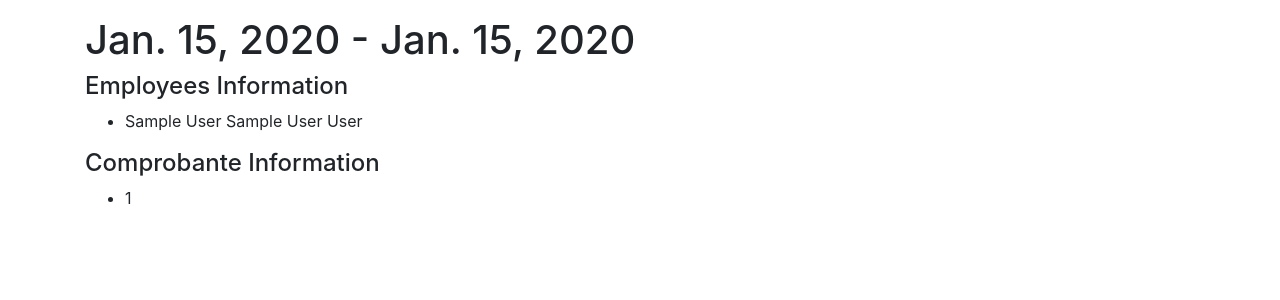
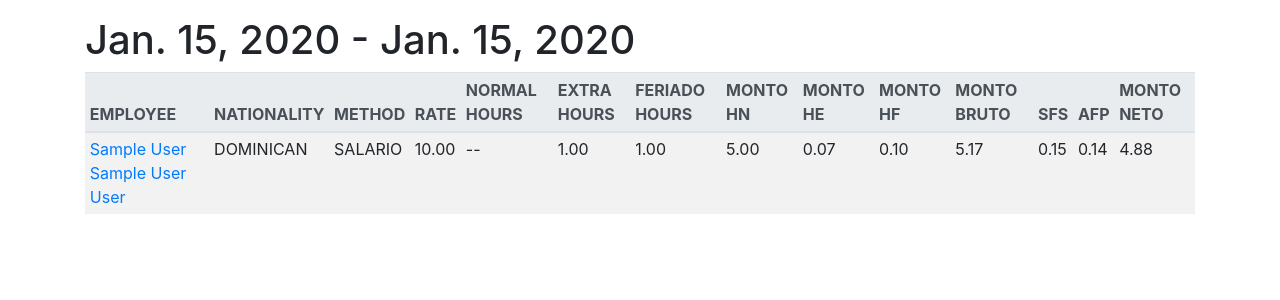
Before and after one commit to g8jedi/jelly, a Django app: page /human-resources/nomina/1/ in a window 1280 px wide. Shown: the part 128-428 px from the top of the page. Run offline with Django 3.2, Linux system fonts and the light colour scheme; tables that the repository leaves empty hold one stand-in row (values such as "Sample post"); some libraries are stand-ins or nearby versions.

Commit message:
Can now run nomina and see table summary of comprobantes in nomina

```diff
--- a/human_resources/forms.py
+++ b/human_resources/forms.py
@@ -48,7 +48,7 @@ class ComprobanteForm(ModelForm):
 
 ComprobanteFormSet = inlineformset_factory(
     Nomina, Comprobante, form=ComprobanteForm,
-    fields=['employee', 'normal_hours', 'extra_hours', 'feriado_hours'], extra=1, can_delete=True
+    fields=['employee', 'normal_hours', 'extra_hours', 'feriado_hours'], extra=0, can_delete=True
 )
 
 
--- a/human_resources/models.py
+++ b/human_resources/models.py
@@ -208,11 +208,11 @@ class Nomina(models.Model):
 
 
 def set_up_nomina(sender, instance, **kwargs):
-    active_employees = list(Employee.objects.filter(active=True))
-    print(active_employees)
-    for employee in active_employees:
-        instance.employees.add(employee)
-        Comprobante.objects.create(nomina=instance, employee=employee)
+    if instance.employees.exists() is not True:
+        active_employees = list(Employee.objects.filter(active=True))
+        for employee in active_employees:
+            instance.employees.add(employee)
+            Comprobante.objects.create(nomina=instance, employee=employee)
 
 
 post_save.connect(set_up_nomina, sender=Nomina)
--- a/human_resources/templates/human_resources/formset.html
+++ b/human_resources/templates/human_resources/formset.html
@@ -1,7 +1,7 @@
 
 {% load crispy_forms_tags %}
 {% load staticfiles %}
-<table class="col-md-9" style="margin-left: 10px;">
+<table class="table table-striped table-sm">
 {{ formset.management_form|crispy }}
 
     {% for form in formset.forms %}
--- a/human_resources/templates/human_resources/nomina_detail.html
+++ b/human_resources/templates/human_resources/nomina_detail.html
@@ -11,22 +11,57 @@
 {% endblock %}
 {% block content %}
 	<h1>{{ nomina.pay_period_start }} - {{ nomina.pay_period_end }}</h1>
+<table class="table table-striped table-sm">
+	<thead class="thead-light">
+   	 <tr>
+      <th scope="col">EMPLOYEE</th>
+      <th scope="col">NATIONALITY</th>
+      <th scope="col">METHOD</th>
+      <th scope="col">RATE</th>
+      <th scope="col">NORMAL HOURS</th>
+	  <th scope="col">EXTRA HOURS</th>
+	  <th scope="col">FERIADO HOURS</th>
+	  <th scope="col">MONTO HN</th>
+	  <th scope="col">MONTO HE</th>
+	  <th scope="col">MONTO HF</th>
+	  <th scope="col">MONTO BRUTO</th>
+	  <th scope="col">SFS</th>
+	  <th scope="col">AFP</th>
+	  <th scope="col">MONTO NETO</th>
+   	 </tr>
+  	</thead>
+    {% for comprobante in nomina.comprobante_set.all %}
+			<tr>
+                <td><a href="{% url 'human_resources:comprobante-detail' comprobante.id %}">{{ comprobante.employee.full_name }}</a></td>
+				<td>{{ comprobante.employee.nationality }}</td>
+				<td>{{ comprobante.employee.payment_method }}</td>
+				{% if comprobante.employee.payment_method == "SALARIO" %}
+					<td>{{ comprobante.employee.salary }}</td>
+					<td>--</td>
+				{% else %}
+					<td>{{ comprobante.employee.hourly }}</td>
+					<td>{{ comprobante.normal_hours }}</td>
+				{% endif %}
+				{% if comprobante.extra_hours == 0.0 %}
+					<td>--</td>
+				{% else %}
+					<td>{{ comprobante.extra_hours }}</td>
+				{% endif %}
+				{% if comprobante.feriado_hours == 0.0 %}
+					<td>--</td>
+				{% else %}
+					<td>{{ comprobante.feriado_hours }}</td>
+				{% endif %}
+				<td>{{ comprobante.taxable_income|default:"--" }}</td>
+				<td>{{ comprobante.extra_hours_income|default:"--" }}</td>
+				<td>{{ comprobante.feriado_hours_income|default:"--" }}</td>
+				<td>{{ comprobante.gross|default:"--" }}</td>
+				<td>{{ comprobante.SFS_employee_deduction|default:"--" }}</td>
+				<td>{{ comprobante.AFP_employee_deduction|default:"--" }}</td>
+				<td>{{ comprobante.netpay|default:"--" }}</td>
+            </tr>
+    {% endfor %}
 
-	<h4>Employees Information</h4>
-	<ul>
-	{% for employee in nomina.employees.all %}
-		 <li>{{ employee.full_name }}</li>
-	{% empty %}
-	     <li>No employees yet.</li>
-	{% endfor %}
-	</ul>
-    <h4>Comprobante Information</h4>
-	<ul>
-	{% for comprobante in nomina.comprobante_set.all %}
-		 <li>{{ comprobante.id }}</li>
-	{% empty %}
-	     <li>No comprobantes yet.</li>
-	{% endfor %}
-	</ul>
+</table>
 
 {% endblock %}
--- a/human_resources/urls.py
+++ b/human_resources/urls.py
@@ -10,6 +10,6 @@ urlpatterns = [
     path('employee-list/', views.EmployeeListView.as_view(), name='employee-list'),
     path('comprobante/<int:pk>/', views.ComprobanteDetailView.as_view(), name='comprobante-detail'),
     path('create-nomina/', views.CreateNominaView.as_view(), name='create-nomina'),
-    path('comprobante-create/', views.ComprobanteCreate.as_view(), name='comprobante-create'),  # Create Nomina & add Comprobantes
+    path('comprobante-submit/<int:pk>/', views.ComprobanteSubmit.as_view(), name='comprobante-submit'),  # Create Nomina & add Comprobantes
     path('nomina/<int:pk>/', views.NominaDetailView.as_view(), name='nomina-detail'),
 ]
--- a/human_resources/views.py
+++ b/human_resources/views.py
@@ -36,25 +36,25 @@ class CreateNominaView(generic.edit.CreateView):
     model = Nomina
 
     def get_success_url(self):
-        return reverse_lazy('human_resources:nomina-detail', kwargs={'pk': self.object.pk})
+        return reverse_lazy('human_resources:comprobante-submit', kwargs={'pk': self.object.pk})
 
 
 class NominaDetailView(generic.DetailView):
     model = Nomina
 
 
-class ComprobanteCreate(generic.CreateView):
-    model = Comprobante
+class ComprobanteSubmit(generic.UpdateView):
+    model = Nomina
     template_name = 'human_resources/comprobante_create.html'
     form_class = NominaForm
     success_url = None
 
     def get_context_data(self, **kwargs):
-        data = super(ComprobanteCreate, self).get_context_data(**kwargs)
+        data = super(ComprobanteSubmit, self).get_context_data(**kwargs)
         if self.request.POST:
-            data['employees'] = ComprobanteFormSet(self.request.POST)
+            data['employees'] = ComprobanteFormSet(self.request.POST, instance=self.object)
         else:
-            data['employees'] = ComprobanteFormSet()
+            data['employees'] = ComprobanteFormSet(instance=self.object)
         return data
 
     def form_valid(self, form):
@@ -66,7 +66,7 @@ class ComprobanteCreate(generic.CreateView):
             if employees.is_valid():
                 employees.instance = self.object
                 employees.save()
-        return super(ComprobanteCreate, self).form_valid(form)
+        return super(ComprobanteSubmit, self).form_valid(form)
 
     def get_success_url(self):
         return reverse_lazy('human_resources:nomina-detail', kwargs={'pk': self.object.pk})
```
